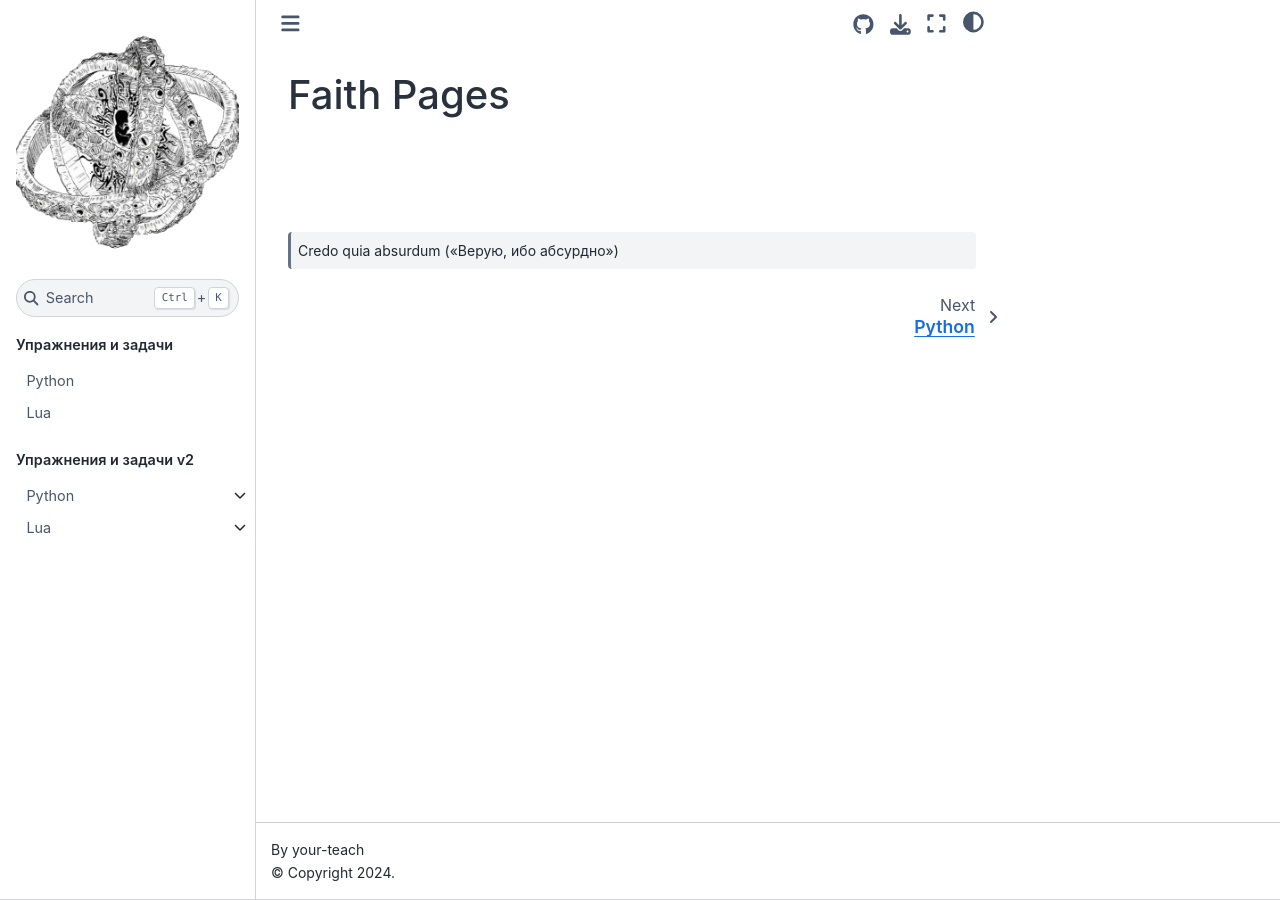
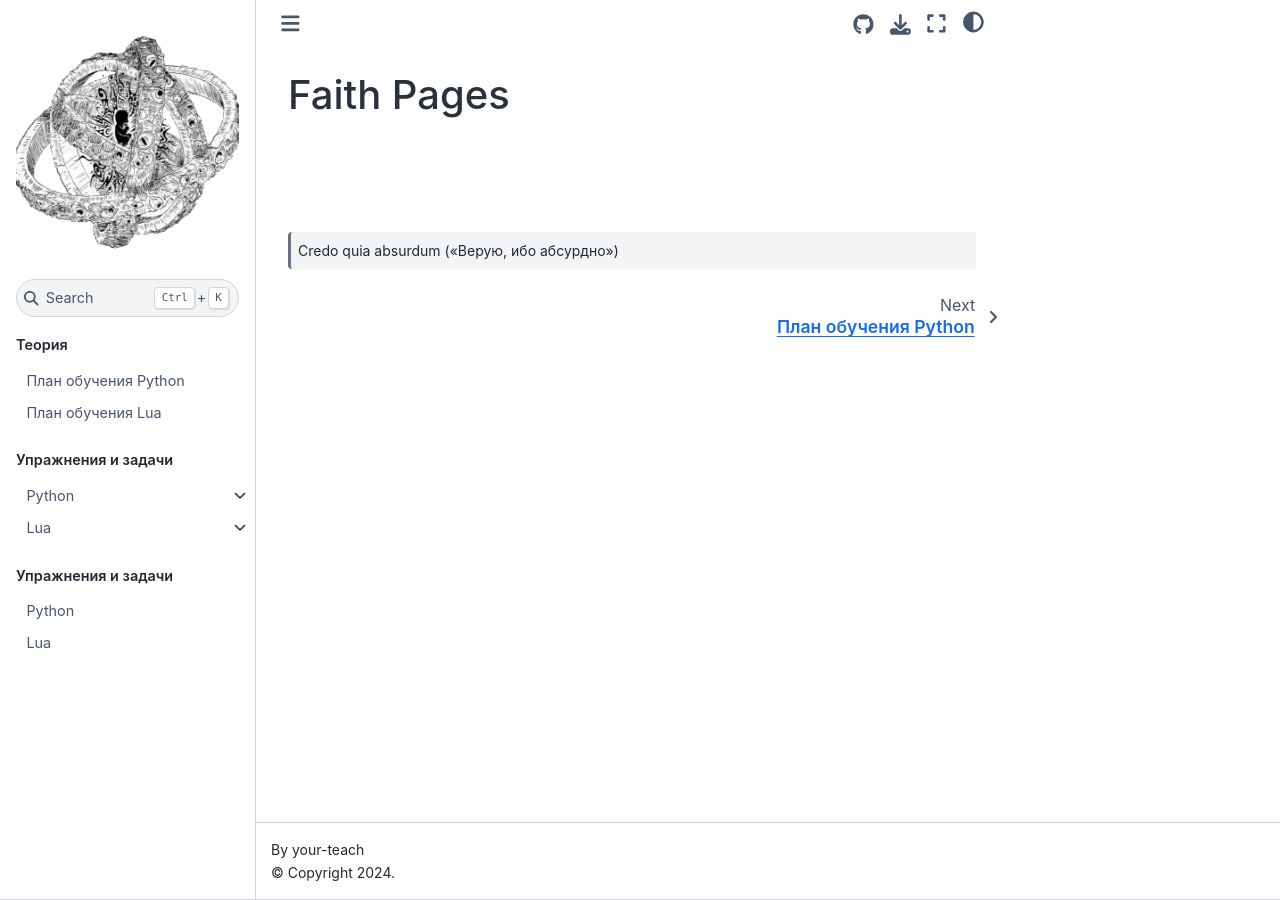
Before and after one commit to your-teach/faithpages, a Jupyter Book: the page built from index.md, in a window 1280 px wide. Built offline with Jupyter Book 1.0.4 settings and Sphinx 7.4.7 and the Sphinx Book theme 1.1.4, drawn with Linux system fonts in a browser that asks for light colours.

Commit message:
init plans

```diff
--- a/_toc.yml
+++ b/_toc.yml
@@ -4,11 +4,11 @@
 format: jb-book
 root: index
 parts:
+  - caption: Теория
+    chapters:
+      - file: book/study-plan-py
+      - file: book/study-plan-lua
   - caption: Упражнения и задачи
-    chapters:
-      - file: book/python-tasks
-      - file: book/lua-tasks
-  - caption: Упражнения и задачи v2
     chapters:
       - file: pages/py-tasks-table
         sections:
@@ -33,6 +33,10 @@ parts:
         - file: tasks-lua/6.cycles
         - file: tasks-lua/7.functions
         - file: tasks-lua/8.file-handling
+  - caption: Упражнения и задачи
+    chapters:
+      - file: book/python-tasks
+      - file: book/lua-tasks
 
 
 # Or you organize the TOC by parts
--- a/book/study-plan-lua.md
+++ b/book/study-plan-lua.md
@@ -1,4 +1,4 @@
-# Study plan lua
+# План обучения Lua
 ## Установка Vs Code + Lua
 https://www.youtube.com/watch?v=X6BqMZyzAs4
 
--- a/book/study-plan-py.md
+++ b/book/study-plan-py.md
@@ -1,4 +1,4 @@
-# Study plan python
+# План обучения Python
 ## Установка Vs Code + Python.
     1. https://code.visualstudio.com/download
     2. https://www.python.org/downloads/
```
